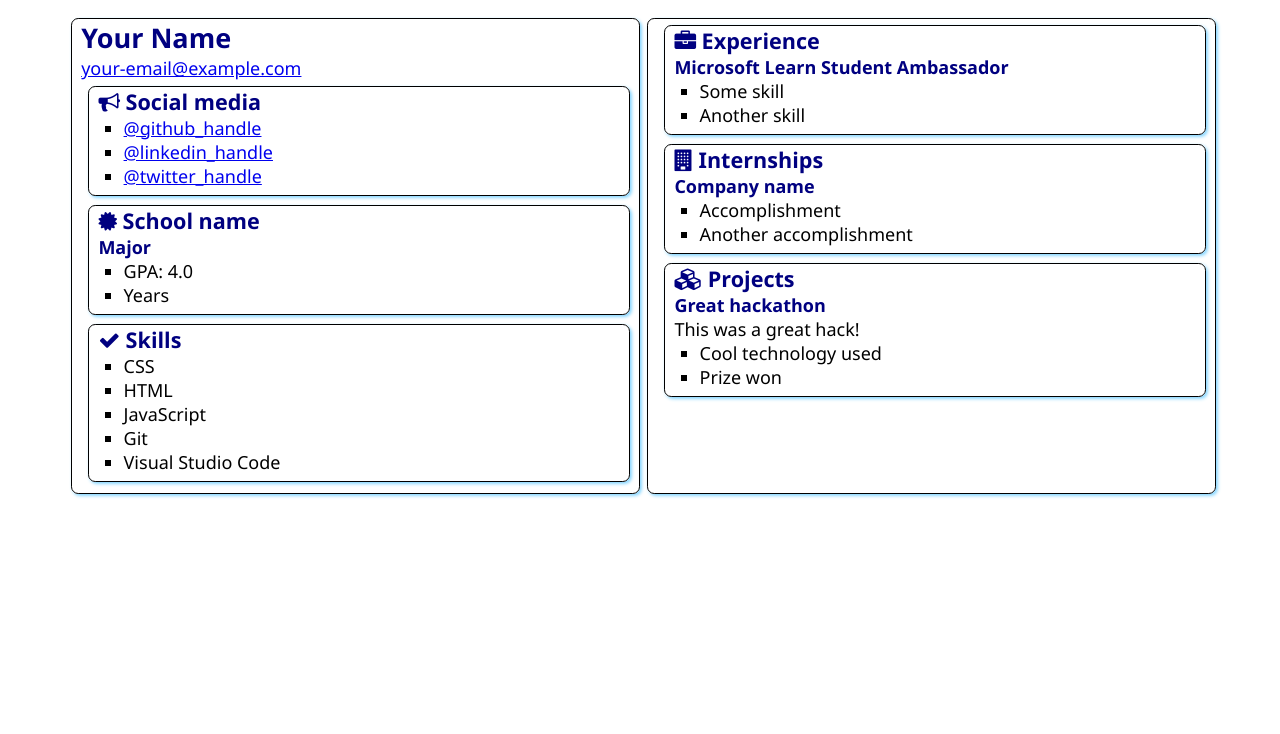
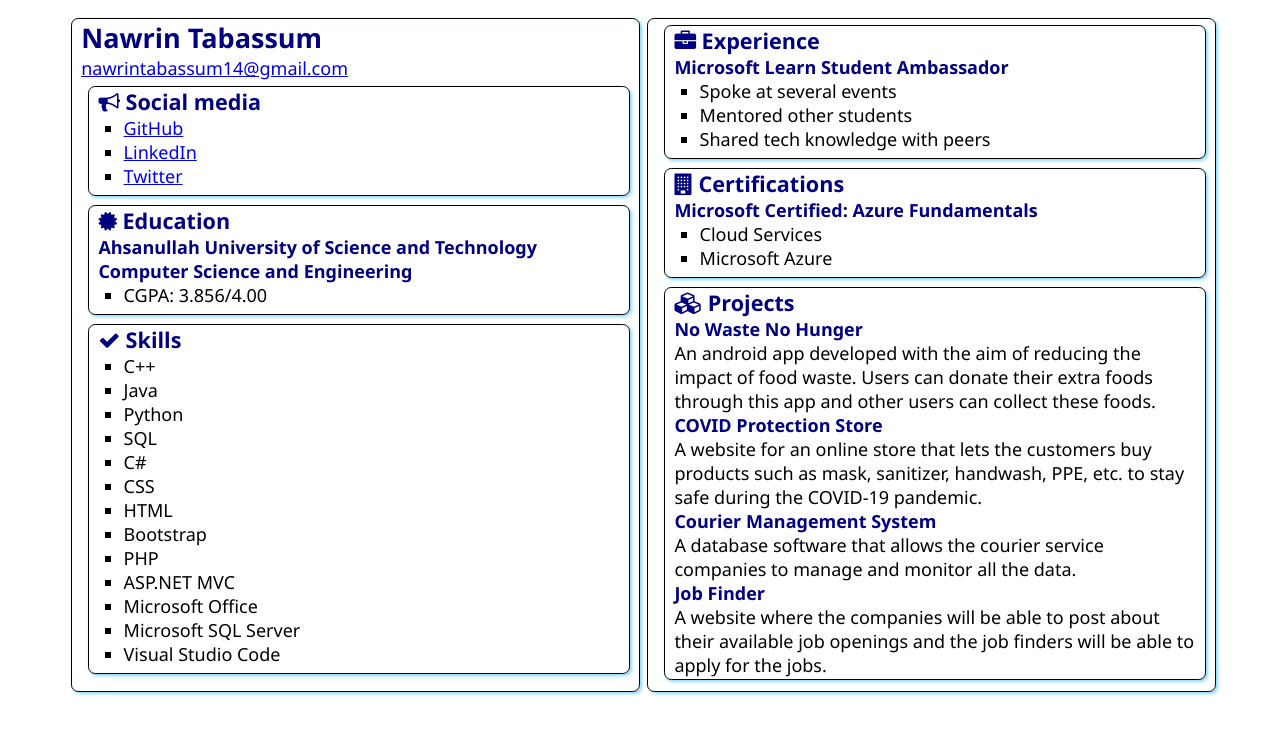
Before and after one commit to Nawrin14/SATechnicalOnboarding, a plain HTML site: page src/index.html in a window 1280 px wide. Drawn offline with Linux system fonts and the light colour scheme.

Commit message:
Added my description

```diff
--- a/src/index.html
+++ b/src/index.html
@@ -4,7 +4,7 @@
     <meta charset="UTF-8">
     <meta http-equiv="X-UA-Compatible" content="IE=edge">
     <meta name="viewport" content="width=device-width, initial-scale=1.0">
-    <title>Resume</title>
+    <title>Nawrin Tabassum Resume</title>
 
     <link rel="stylesheet" href="style.css">
     <link rel="stylesheet" href="https://cdnjs.cloudflare.com/ajax/libs/font-awesome/4.7.0/css/font-awesome.min.css">
@@ -12,8 +12,8 @@
 <body>
     <main>
         <article class="box">
-            <h1>Your Name</h1>
-            <div><a href="mailto:your.email@example.com">your-email@example.com</a></div>
+            <h1>Nawrin Tabassum</h1>
+            <div><a href="mailto:nawrintabassum14@gmail.com">nawrintabassum14@gmail.com</a></div>
 
             <section class="box">
                 <h2>
@@ -21,9 +21,9 @@
                     Social media
                 </h2>
                 <ul>
-                    <li><a href="https://github.com/<handle>">@github_handle</a></li>
-                    <li><a href="https://linkedin.com/in/<handle>">@linkedin_handle</a></li>
-                    <li><a href="https://twitter.com/<handle>">@twitter_handle</a></li>
+                    <li><a href="https://github.com/Nawrin14">GitHub</a></li>
+                    <li><a href="https://linkedin.com/in/nawrin-tabassum">LinkedIn</a></li>
+                    <li><a href="https://twitter.com/Nawrin1404">Twitter</a></li>
                 </ul>
             </section>
 
@@ -31,12 +31,12 @@
                 <div class="education">
                     <h2>
                         <i class="fa fa-certificate" aria-hidden="true"></i>
-                        School name
+                        Education
                     </h2>
-                    <h3>Major</h3>
+                    <h3>Ahsanullah University of Science and Technology</h3>
+                    <h3>Computer Science and Engineering</h3>
                     <ul>
-                        <li>GPA: 4.0</li>
-                        <li>Years</li>
+                        <li>CGPA: 3.856/4.00</li>
                     </ul>
                 </div>
             </section>
@@ -47,10 +47,18 @@
                     Skills
                 </h2>
                 <ul>
+                    <li>C++</li>
+                    <li>Java</li>
+                    <li>Python</li>
+                    <li>SQL</li>
+                    <li>C#</li>
                     <li>CSS</li>
                     <li>HTML</li>
-                    <li>JavaScript</li>
-                    <li>Git</li>
+                    <li>Bootstrap</li>
+                    <li>PHP</li>
+                    <li>ASP.NET MVC</li>
+                    <li>Microsoft Office</li>
+                    <li>Microsoft SQL Server</li>
                     <li>Visual Studio Code</li>
                 </ul>
             </section>
@@ -63,20 +71,21 @@
                 </h2>
                 <h3>Microsoft Learn Student Ambassador</h3>
                 <ul>
-                    <li>Some skill</li>
-                    <li>Another skill</li>
+                    <li>Spoke at several events</li>
+                    <li>Mentored other students</li>
+                    <li>Shared tech knowledge with peers</li>
                 </ul>
             </section>
             <section class="box">
                 <h2>
                     <i class="fa fa-building" aria-hidden="true"></i>
-                    Internships
+                    Certifications
                 </h2>
 
-                <h3>Company name</h3>
+                <h3>Microsoft Certified: Azure Fundamentals</h3>
                 <ul>
-                    <li>Accomplishment</li>
-                    <li>Another accomplishment</li>
+                    <li>Cloud Services</li>
+                    <li>Microsoft Azure</li>
                 </ul>
             </section>
             <section class="box">
@@ -85,12 +94,18 @@
                     Projects
                 </h2>
 
-                <h3>Great hackathon</h3>
-                <div>This was a great hack!</div>
-                <ul>
-                    <li>Cool technology used</li>
-                    <li>Prize won</li>
-                </ul>
+                <h3>No Waste No Hunger</h3>
+                <div>An android app developed with the aim of reducing the impact of food waste. Users can donate their extra foods through this app and other users can collect these foods.
+                </div>
+                <h3>COVID Protection Store</h3>
+                <div>A website for an online store that lets the customers buy products such as mask, sanitizer, handwash, PPE, etc. to stay safe during the COVID-19 pandemic.
+                </div>
+                <h3>Courier Management System</h3>
+                <div>A database software that allows the courier service companies to manage and monitor all the data.
+                </div>
+                <h3>Job Finder</h3>
+                <div>A website where the companies will be able to post about their available job openings and the job finders will be able to apply for the jobs.
+                </div>
             </section>
         </article>
 
```
